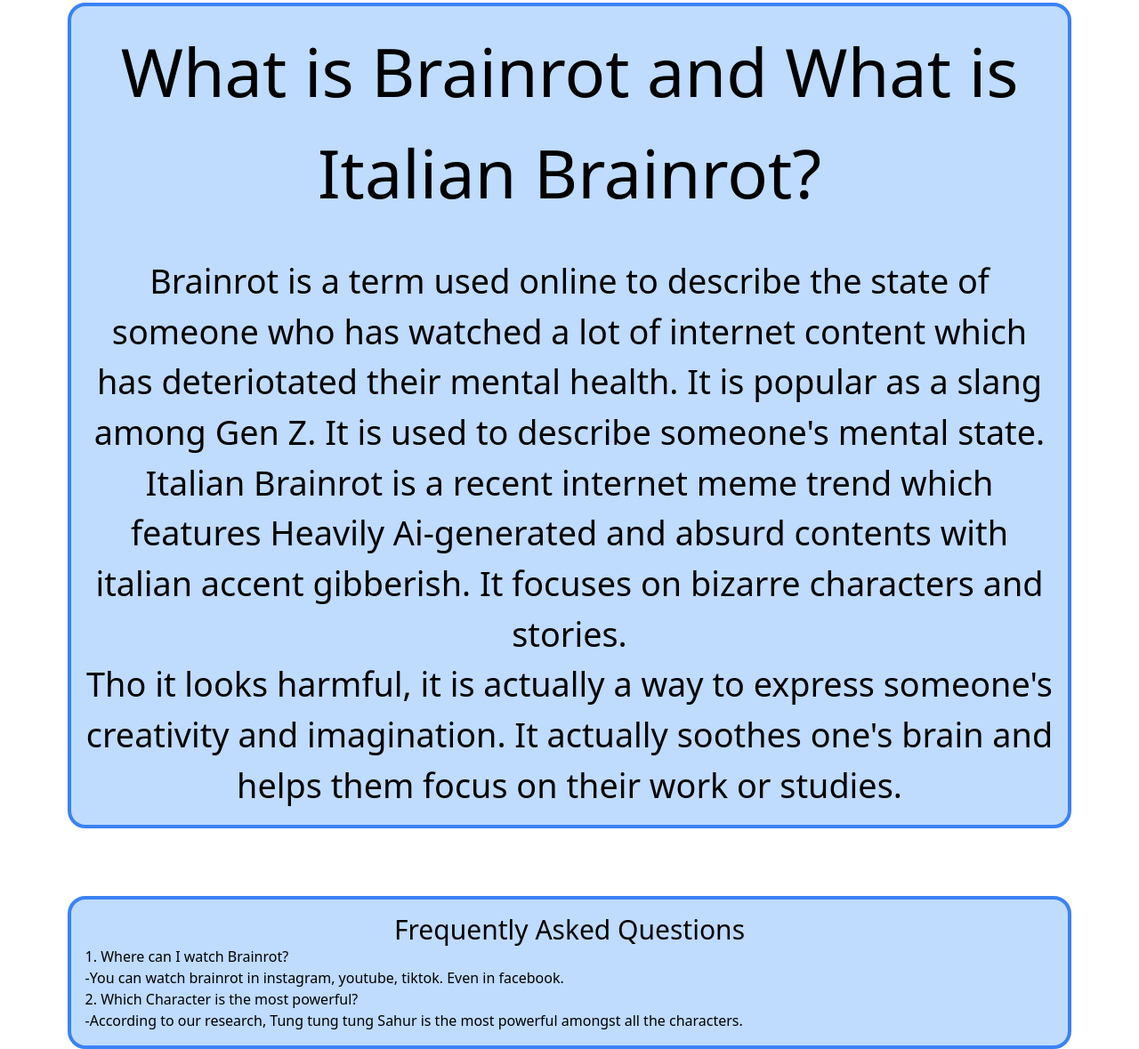
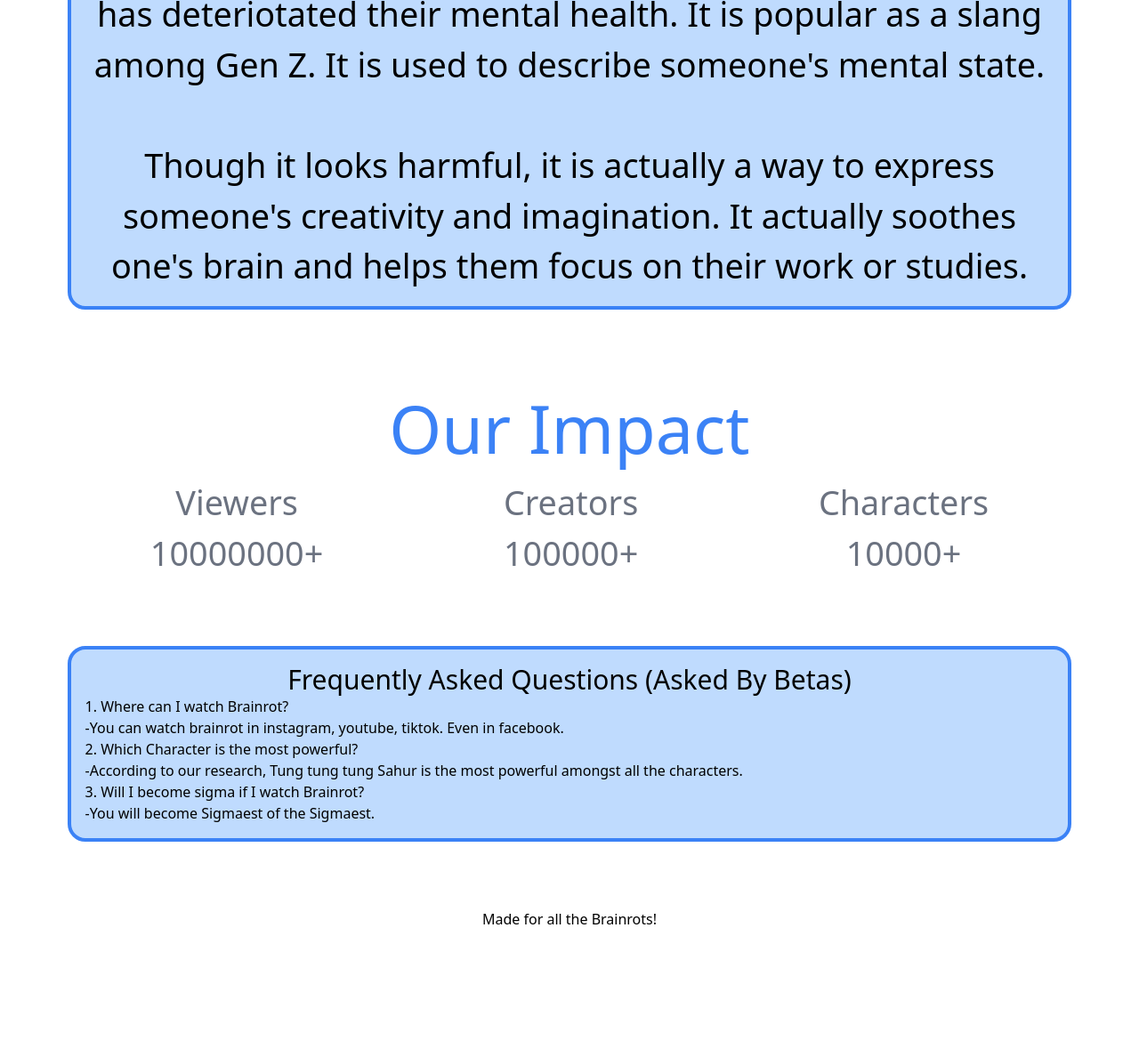
Before and after one commit to Hasnat4763/Brainrot-Italia, a plain HTML site: page index.html in a window 1280 px wide. Shown: the part 1593-2772 px from the top of the page at 89% size. After the commit the page ends 2638 px from the top, so only its background shows below. Drawn offline with nearby package versions, Linux system fonts and the light colour scheme; a web font is replaced by a local one.

Commit message:
Update index.html

```diff
--- a/index.html
+++ b/index.html
@@ -1,7 +1,7 @@
 <!DOCTYPE html>
 <style>
 .custom-cursor {
-  cursor: url(""), auto;
+  cursor: url("https://sweezy-cursors.com/wp-content/uploads/cursor/bombombini-gusini-brainrot-meme-animated/bombombini-gusini-brainrot-meme-animated-cursor-2.png"), auto;
 }
 </style>
 <html lang="en" class = "scroll-smooth font-Alumni">
@@ -11,7 +11,7 @@
         <link href="https://fonts.googleapis.com/css2?family=Alumni+Sans+SC:ital,wght@0,100..900;1,100..900&display=swap" rel="stylesheet">
 
         <meta charset="UTF-8" />
-        <title>Brainrot Italia</title>
+        <title>Brainrot</title>
         <meta name="viewport" content="width=device-width, initial-scale=1.0" />
         <script src="https://cdn.tailwindcss.com"></script>
     </head>
@@ -19,7 +19,7 @@
     <body  class="custom-cursor">
         <div id = "nav" class ="bg-blue-400 fixed top-0 w-[100%] text-[15px] md:text-[30px] ">
         <nav class="flex justify-center md:justify-around md:space-[5px] p-[0.5cm] text-white">
-            <div class="font-bold">Italian Brainrot</div>
+            <div class="font-bold">Brainrot</div>
             <ul class="flex justify-between space-x-3 md:space-x-6 p-2">
                 <li><a href="#home" class="hover:underline">Home</a></li>
                 <li><a href="#about" class="hover:underline">About</a></li>
@@ -28,7 +28,7 @@
         </nav>
         </div>
         <div id="home" class="text-black text-center p-2  rounded-[30px] mt-[4cm] m-[0.5cm] md:m-[3cm] mb-[6cm] md:mb-[15cm]">
-        <p class="text-blue-600 text-[90px] md:text-[200px]">Brainrot Italia</p>
+        <p class="text-blue-600 text-[90px] md:text-[200px]">Brainrot</p>
         <s class="text-[30px] md:text-[50px] text-red-500">
             "Brainrot is Bad for Health!"
         </s>
@@ -40,20 +40,37 @@
 
 
         <div id="about" class="bg-blue-200 rounded-[20px] m-[0.5cm] md:m-[2cm] text-center p-4 border-4 border-blue-500">
-            <p class = "text-[0.5cm] md:text-[2cm] mb-[1cm]">What is Brainrot and What is Italian Brainrot?</p>
+            <p class = "text-[0.5cm] md:text-[2cm] mb-[1cm]">What is Brainrot?</p>
             <p class ="text-[0.5cm] md:text-[1cm]">
                 Brainrot is a term used online to describe the state of someone who has watched a lot of internet content which has deteriotated their mental health. It is popular as a slang among Gen Z. It is used to describe someone's mental state.
                 <br>
-                Italian Brainrot is a recent internet meme trend which features Heavily Ai-generated and absurd contents with italian accent gibberish. It focuses on bizarre characters and stories.
                 <br>
-                Tho it looks harmful, it is actually a way to express someone's creativity and imagination. It actually soothes one's brain and helps them focus on their work or studies.
+                Though it looks harmful, it is actually a way to express someone's creativity and imagination. It actually soothes one's brain and helps them focus on their work or studies.
             </p>
+        </div>
+        <div id="impact" class="text-center m-[0.5cm] md:m-[2cm]">
+            <p class="text-blue-500 text-[0.5cm] md:text-[2cm]">
+                Our Impact
+            </p>
+            <div class="flex justify-around space-x-4 text-gray-500 text-[0.5cm] md:text-[1cm]">
+                <div>
+                    <p>Viewers</p>
+                    <P>10000000+</P>
+                </div>
+                <div>
+                    <p>Creators</p>
+                    <P>100000+</P>
+                </div>
+                <div>
+                    <p>Characters</p>
+                    <p>10000+</p>
+                </div>
+            </div>
         </div>
 
 
-
         <div id="FAQ" class="text-left m-[0.5cm] md:m-[2cm] p-4 bg-blue-200 rounded-[20px] border-4 border-blue-500 font-Alumni">
-            <p class="text-center text-3xl">Frequently Asked Questions</p>
+            <p class="text-center text-3xl">Frequently Asked Questions (Asked By Betas)</p>
             <p>
                 1. Where can I watch Brainrot?
                 <br>
@@ -64,6 +81,11 @@
                 <br>
                 -According to our research, Tung tung tung Sahur is the most powerful amongst all the characters.
             </p>
+            <p>
+                3. Will I become sigma if I watch Brainrot?
+                <br>
+                -You will become Sigmaest of the Sigmaest.
+            </p>
         </div>
 
         <footer class="text-center">Made for all the Brainrots!</footer>
```
